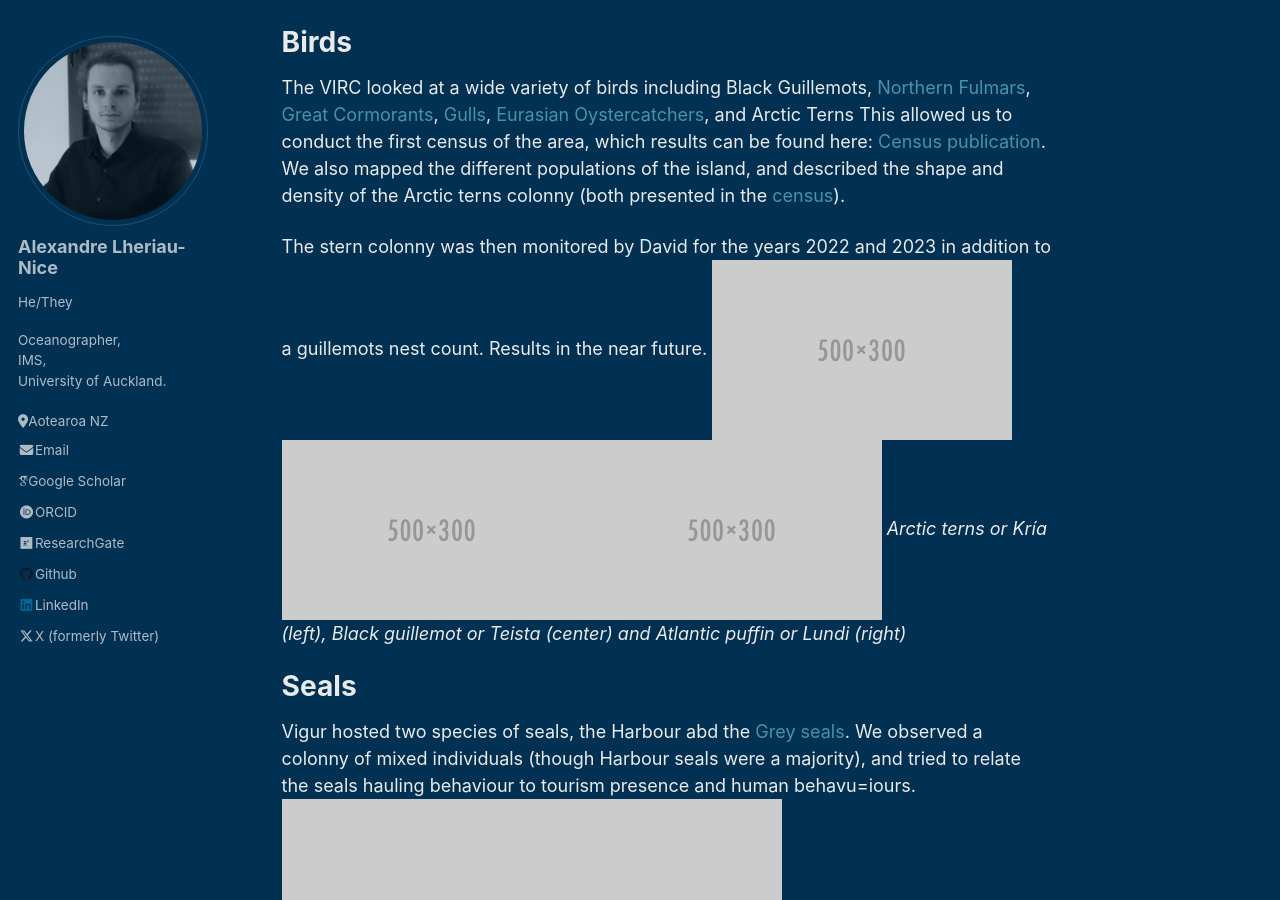
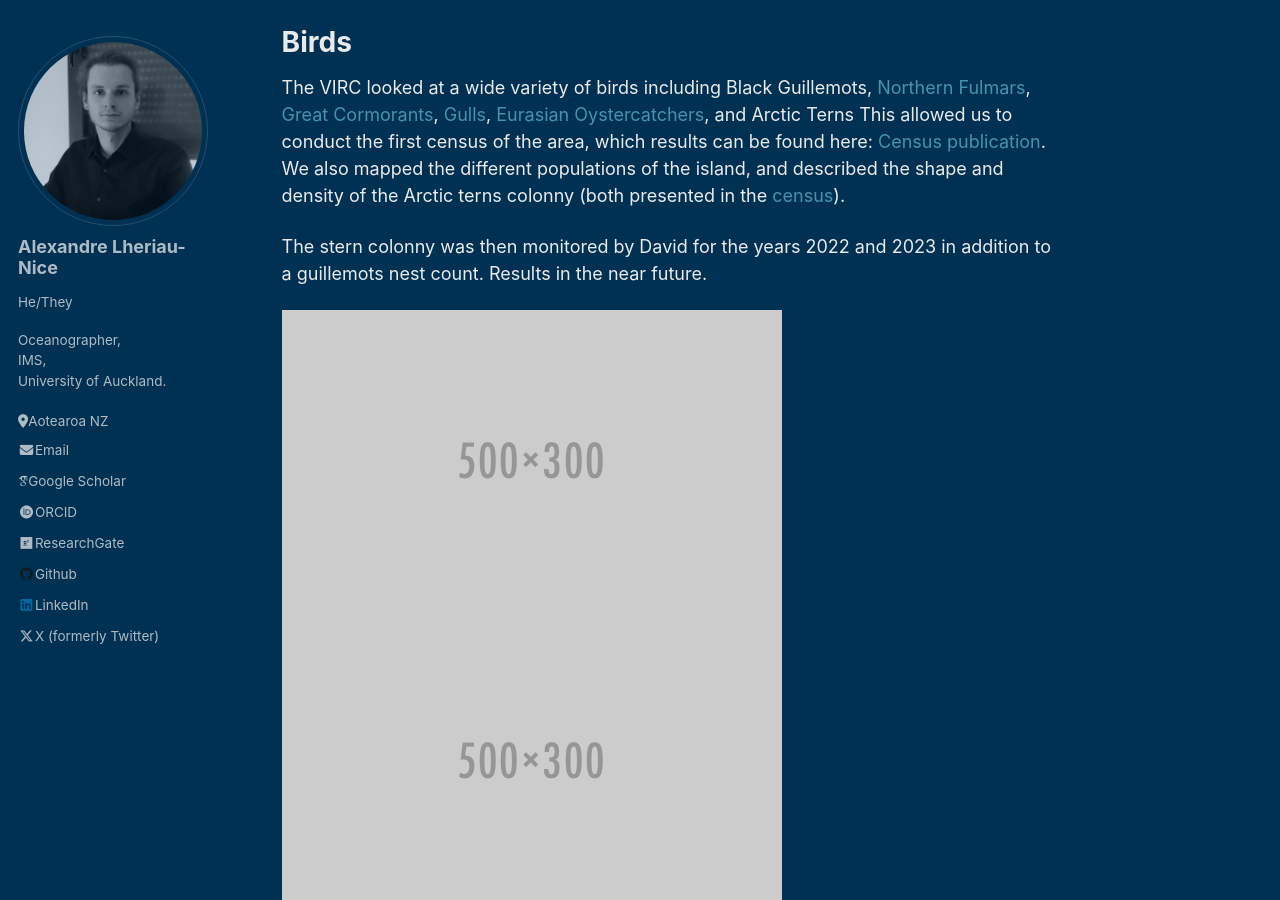
Before and after one commit to AlxLhrNc/AlxLhrNc.github.io, a Jekyll site: the page built from _portfolio/2021_VIRC.md, in a window 1280 px wide and 900 px high, scrolled down 370 px. Built offline with Jekyll 4.4.1, drawn with Linux system fonts in a browser that asks for light colours; some web fonts are replaced.

Commit message:
Update 2021_VIRC.md

```diff
--- a/_portfolio/2021_VIRC.md
+++ b/_portfolio/2021_VIRC.md
@@ -20,14 +20,18 @@ This allowed us to conduct the first census of the area, which results can be fo
 We also mapped the different populations of the island, and described the shape and density of the Arctic terns colonny (both presented in the [census](https://alxlhrnc.github.io/publication/2022_10_10_BCN_Iceland)).
 
 The stern colonny was then monitored by David for the years 2022 and 2023 in addition to a guillemots nest count. Results in the near future.
-<img src='/images/500x300.png' width="300" height=auto><img src='/images/500x300.png' width="300" height=auto><img src='/images/500x300.png' width="300" height=auto>
+
+<img src='/images/500x300.png' width=auto height="180"><img src='/images/500x300.png' width=auto height="180"><img src='/images/500x300.png' width=auto height="180">
+
 _Arctic terns or Kría (left), Black guillemot or Teista (center) and Atlantic puffin or Lundi (right)_
 
 Seals
 =====
 Vigur hosted two species of seals, the Harbour abd the [Grey seals](https://en.wikipedia.org/wiki/Grey_seal).
 We observed a colonny of mixed individuals (though Harbour seals were a majority), and tried to relate the seals hauling behaviour to tourism presence and human behavu=iours.
-<img src='/images/500x300.png' width="500" height=auto> <img src='/images/500x300.png' width="500" height=auto>
+
+<img src='/images/500x300.png' width=auto height="240"> <img src='/images/500x300.png' width=auto height="240">
+
 _Harbor seal (left) and Grey seal (right)_
 
 Primary results show that the seals behaviour is impacted by human presences, especially approaching by foot from land or on board kayaks from the sea.
```
